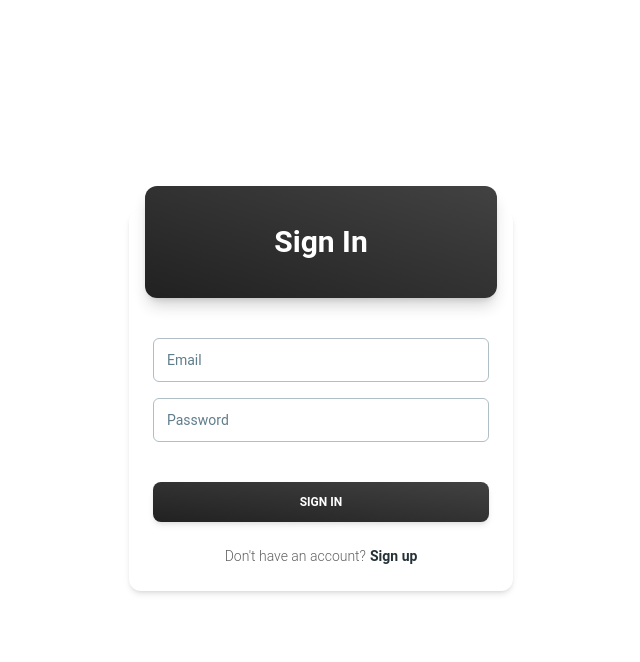
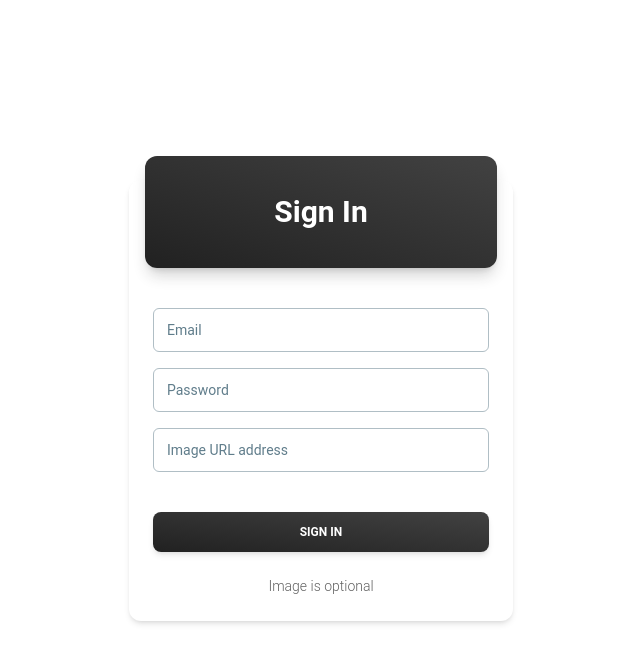
Before and after one commit to lenkon/ecom-redux-toolkit, a React (Create React App) app: page /login in a window 1280 px wide. Shown: the top 662 px of the page, without its empty margins (319-959 px from the left). Built offline with nearby package versions, Linux system fonts and the light colour scheme.

Commit message:
Update login form labels

```diff
--- a/src/components/login/Login.jsx
+++ b/src/components/login/Login.jsx
@@ -23,8 +23,9 @@ const Login = () => {
           </Typography>
         </CardHeader>
         <CardBody className="flex flex-col gap-4">
-          <Input label="Email" size="lg" />
-          <Input label="Password" size="lg" />
+          <Input label="Email" size="lg" type='text' name='email' />
+          <Input label="Password" size="lg" type='password' name='password' />
+          <Input label="Image URL address" size="lg" type='text' name='image' />
           <div className="-ml-2.5">
             {/* <Checkbox label="Remember Me" /> */}
           </div>
@@ -34,16 +35,7 @@ const Login = () => {
             Sign In
           </Button>
           <Typography variant="small" className="mt-6 flex justify-center">
-            Don&apos;t have an account?
-            <Typography
-              as="a"
-              href="#signup"
-              variant="small"
-              color="blue-gray"
-              className="ml-1 font-bold"
-            >
-              Sign up
-            </Typography>
+            Image is optional
           </Typography>
         </CardFooter>
       </Card>
```
